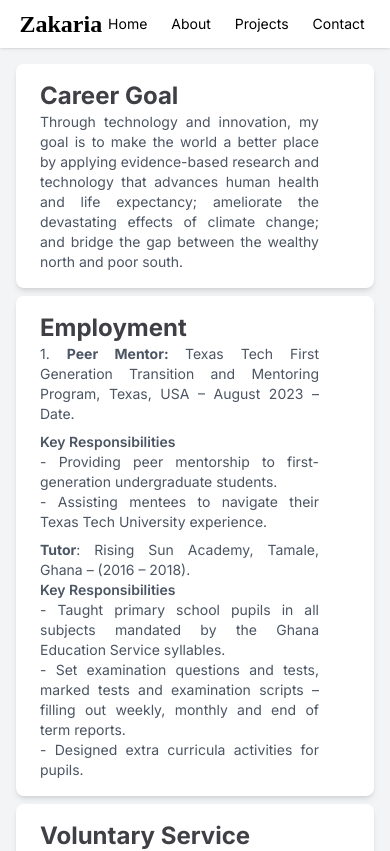
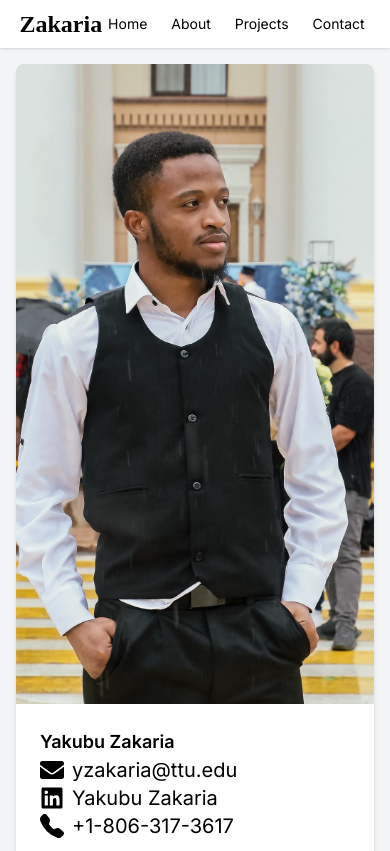
Before and after one commit to zakjak/portfolio, a Next.js app: page /about in a window 390 px wide. Shown: the top 851 px of the page. Built offline with nearby package versions, Linux system fonts and the light colour scheme; a web font is replaced by a local one.

Commit message:
added a media query small about me section to the about page

```diff
--- a/app/about/page.js
+++ b/app/about/page.js
@@ -1,4 +1,5 @@
 import AboutLeft from '@/components/LeftSection/AboutLeft'
+import AboutSmall from '@/components/LeftSection/AboutSmall'
 import AboutMiddle from '@/components/MiddleSection/AboutMiddle'
 import RightSection from '@/components/RightSection/RightSection'
 import React from 'react'
@@ -8,6 +9,7 @@ const page = () => {
     <div className='min-h-screen p-4 grid grid-cols-8 gap-2'>
       <AboutLeft />
       <div className='col-span-8 lg:col-span-6 grid md:grid-cols-6 gap-2'>
+        <AboutSmall />
         <AboutMiddle />
         <RightSection />
       </div>
--- a/app/page.js
+++ b/app/page.js
@@ -3,6 +3,7 @@ import Introduction from "@/components/Introduction";
 import Projects from "@/components/Projects";
 
 export default function Home() {
+
   return (
    <main>
       <Introduction />
--- a/components/Introduction.js
+++ b/components/Introduction.js
@@ -1,3 +1,4 @@
+'use client'
 import Image from "next/image";
 import { FaCss3, FaHtml5, FaPython, FaReact } from 'react-icons/fa'
 import { TbBrandJavascript } from "react-icons/tb";
@@ -5,12 +6,18 @@ import { IoLogoFigma } from "react-icons/io5";
 import { DiPhotoshop } from "react-icons/di";
 import { SiMongodb, SiTailwindcss, SiNextdotjs, SiPandas} from "react-icons/si";
 import { IoLogoFirebase } from "react-icons/io5";
-
+import {motion } from 'framer-motion'
 
 const Introduction = () => {
+
   return (
     <section id="about" className="md:grid overflow-hidden items-center flex-col md:grid-cols-2 bg-black md:h-[30rem] text-white">
-        <div className="h-full w-full  flex items-center justify-center">
+        <motion.div
+          initial={{ opacity: 0 }}
+          whileInView={{ opacity: 1 }}
+          viewport={{ once: true }}
+          transition={{ duration: 0.01, ease: "easeIn", delayChildren: 0.5 }}
+          className="h-full w-full  flex items-center justify-center">
           <div className="relative top-10">
             <div className="absolute w-full h-[70%] bottom-0 rounded-t-full bg-gradient-to-t from-zinc-900 to-black" />
               <Image alt="Yakubu Zakaria profile picture" className="top z-50 relative w-full h-full" src='/1.png' width={340} height={3000} />
@@ -28,11 +35,16 @@ const Introduction = () => {
             <IoLogoFirebase className="icons top-[55%] left-[60%]" />
             <SiTailwindcss className="icons top-[60%] left-[80%]" />
             <SiPandas className="icons top-[20%] left-[60%]" />
+        </motion.div>
+        <motion.div
+        initial={{ opacity: 0, scale: 0.5 }}
+        animate= {{ opacity: 1, scale: 1 }}
+        transition={{duration: 0.01}}
 
-        </div>
-        <div className="py-28 ">
+
+        className="py-28 ">
           <h1 className="text-3xl intro text-center"><span className="to-zinc-200 bg-clip-text text-transparent bg-gradient-to-r from-zinc-100">My name is </span><span className="font-bold text-4xl">Yakubu Zakaria</span></h1>
-          <p className="mt-4 text-justify w-[70%] mx-auto">
+          <p className="mt-4 text-justify md:w-[70%] w-[80%] mx-auto">
             I am thrilled to welcome you to my portfolio,
             where the worlds of petroleum engineering and
             full stack development intersect. I invite you
@@ -40,7 +52,7 @@ const Introduction = () => {
             boundaries, blending the precision of reservoir
             engineering with the dynamic realm of software development.
           </p>
-        </div>
+        </motion.div>
       </section>
   )
 }
--- /dev/null
+++ b/components/LeftSection/AboutSmall.js
@@ -0,0 +1,33 @@
+import Image from 'next/image'
+import Link from 'next/link'
+import { BsFillTelephoneFill } from 'react-icons/bs'
+import { FaEnvelope, FaLinkedin } from 'react-icons/fa'
+
+const AboutSmall = () => {
+  return (
+    <div className='shadow-md bg-white rounded-lg col-span-8 lg:hidden block overflow-hidden'>
+        <div className='w-full h-[40em] min-h-[40rem] overflow-hidden'>
+        <Image alt='Yakubu Zakaria profile image' className='w-full h-full object-cover object-top' src='/cv.jpg' width={240} height={240} />
+        </div>
+        <div className='p-6'>
+            <h1 className='font-semibold text-lg'>Yakubu Zakaria</h1>
+            <div>
+            <div className='flex items-center gap-2'>
+                    <FaEnvelope className='text-2xl' />
+                    <span className='text-xl'>yzakaria@ttu.edu</span>
+                </div>
+                <div className='flex items-center gap-2'>
+                    <FaLinkedin className='text-2xl' />
+                    <Link href='#' className='text-xl'>Yakubu Zakaria</Link>
+                </div>
+                <div className='flex items-center gap-2'>
+                    <BsFillTelephoneFill className='text-2xl' />
+                    <span className='text-xl'>+1-806-317-3617</span>
+                </div>
+            </div>
+        </div>
+    </div>
+  )
+}
+
+export default AboutSmall
--- a/components/Projects.js
+++ b/components/Projects.js
@@ -1,11 +1,18 @@
+'use client'
+
 import { projects } from '../utils/data'
 import Card from './Card'
-import { FaChevronRight } from 'react-icons/fa'
-import Link from 'next/link'
+import {motion } from 'framer-motion'
 
 const Projects = () => {
   return (
-    <div id='projects' className='py-6 z-50 bg-zinc-200'>
+    <motion.div
+      initial={{ opacity: 1 }}
+      whileInView={{ opacity: 1 }}
+      viewport={{ once: true }}
+      // transition={{ duration: 0.1, ease: "easeIn" }}
+      id='projects'
+      className='py-6 z-50 bg-zinc-200'>
       <h1 className='text-center mb-4 text-3xl
       font-semibold text-slate-800 drop-shadow-xl'>
         My Works
@@ -18,7 +25,7 @@ const Projects = () => {
         ))}
       </div>
       </div>
-    </div>
+    </motion.div>
   )
 }
 
--- a/components/RightSection/RightSection.js
+++ b/components/RightSection/RightSection.js
@@ -3,7 +3,7 @@ import React from 'react'
 
 const RightSection = () => {
   return (
-    <div className='pt-4 px-6 w-full lg:col-span-2 col-span-8 shadow-md rounded-lg bg-white'>
+    <div className='p-4 px-6 w-full lg:col-span-2 col-span-8 shadow-md rounded-lg bg-white'>
       <div>
         <h1 className='font-bold text-2xl text-zinc-700'>Education</h1>
         <p><b>Texas Tech University</b> <br />
--- a/package.json
+++ b/package.json
@@ -10,9 +10,10 @@
   },
   "dependencies": {
     "flowbite-react": "^0.7.5",
+    "framer-motion": "^11.0.20",
     "next": "14.1.4",
-    "react": "^18",
-    "react-dom": "^18",
+    "react": "^18.2.0",
+    "react-dom": "^18.2.0",
     "react-icons": "^5.0.1",
     "react-scroll": "^1.9.0",
     "resend": "^3.2.0"
```
Also changed, not shown: 1 other file (tests, documents, lock files or other folders).
